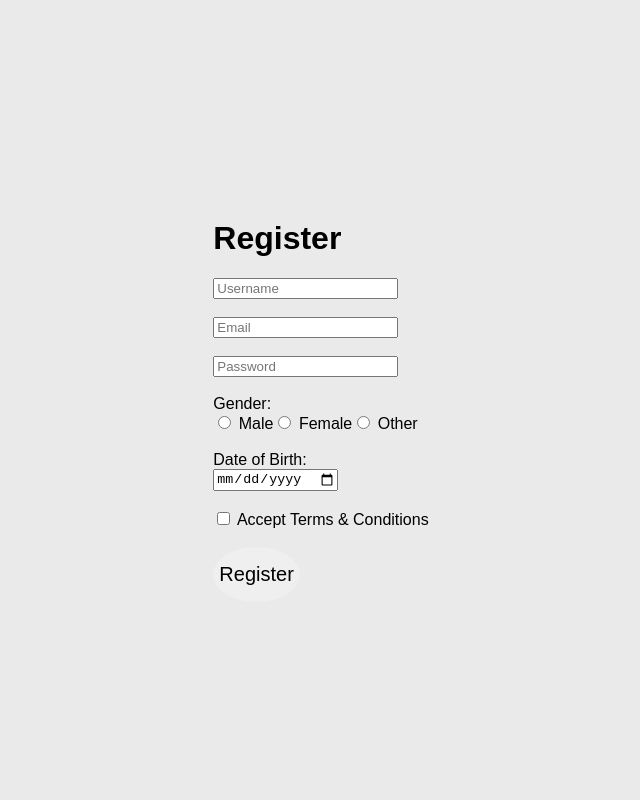
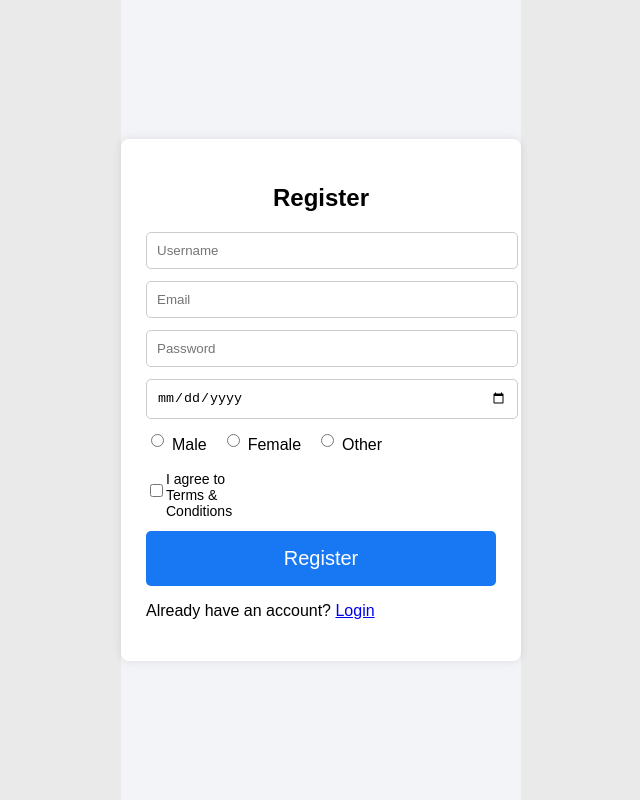
Before and after one commit to gowthami14883/socialmedia, a React (Vite) app: page /register in a window 1280 px wide. Shown: the whole page, without its empty margins (319-959 px from the left). Built offline with nearby package versions, Linux system fonts and the light colour scheme.

Commit message:
gowthami

```diff
--- a/src/AppRoutes.jsx
+++ b/src/AppRoutes.jsx
@@ -1,5 +1,4 @@
 import { Routes, Route } from "react-router-dom";
-
 import Home from "./page/home";
 import Login from "./page/login";
 import Register from "./page/registration";
@@ -10,6 +9,8 @@ function AppRoutes() {
       <Route path="/" element={<Home />} />
       <Route path="/login" element={<Login />} />
       <Route path="/register" element={<Register />} />
+
+
     </Routes>
   );
 }
--- a/src/page/home/index.jsx
+++ b/src/page/home/index.jsx
@@ -1,7 +1,23 @@
+import { Link } from "react-router-dom";
+
 function Home() {
   return (
-    <div>
+    <div style={{ padding: "20px" , background: "lightblue" }}>
       <h1>Home Page</h1>
+
+      <p>Welcome to our app</p>
+
+      <div style={{ marginTop: "20px" }}>
+        <Link to="/register" style={{ marginRight: "15px" , background: "orange" }}>
+          Register
+        </Link>
+
+        <Link to="/login" style={{marginRight: "15px", background: "lightpink"}}>
+          Login
+        </Link>
+
+
+      </div>
     </div>
   );
 }
--- a/src/page/login/index.jsx
+++ b/src/page/login/index.jsx
@@ -1,7 +1,21 @@
+import "./Login.css";
+import { Link } from "react-router-dom";
+
 function Login() {
   return (
-    <div>
-      <h1>Login Page</h1>
+    <div className="login-container">
+      <form className="login-form">
+        <h2>Login</h2>
+
+        <input type="email" placeholder="Email" />
+        <input type="password" placeholder="Password" />
+
+        <button type="submit">Login</button>
+
+        <p>
+          Don’t have an account? <Link to="/register">Register</Link>
+        </p>
+      </form>
     </div>
   );
 }
--- /dev/null
+++ b/src/page/login/login.css
@@ -0,0 +1,61 @@
+/* Login page container */
+.login-container {
+  min-height: 100vh;
+  display: flex;
+  justify-content: center;
+  align-items: center;
+  background: #eef1f5;
+}
+
+/* Login form */
+.login-form {
+  background: #ffffff;
+  padding: 30px;
+  width: 360px;
+  border-radius: 10px;
+  box-shadow: 0 8px 25px rgba(0, 0, 0, 0.1);
+}
+
+.login-form h2 {
+  text-align: center;
+  margin-bottom: 20px;
+  color: #2c3e50;
+}
+
+/* Input fields */
+.login-form input {
+  width: 100%;
+  padding: 10px;
+  margin-bottom: 15px;
+  border: 1px solid #ccc;
+  border-radius: 6px;
+  font-size: 14px;
+}
+
+/* Login button */
+.login-form button {
+  width: 100%;
+  padding: 10px;
+  background-color: #2ecc71;
+  border: none;
+  color: white;
+  font-size: 15px;
+  border-radius: 6px;
+  cursor: pointer;
+}
+
+.login-form button:hover {
+  background-color: #27ae60;
+}
+
+/* Register link */
+.login-form p {
+  text-align: center;
+  margin-top: 15px;
+  font-size: 14px;
+}
+
+.login-form a {
+  color: #2ecc71;
+  text-decoration: none;
+}
--- a/src/page/registration/index.jsx
+++ b/src/page/registration/index.jsx
@@ -1,84 +1,40 @@
-import { useState } from "react";
+import "./Register.css";
+import { Link } from "react-router-dom";
 
 function Register() {
-  const [formData, setFormData] = useState({
-    username: "",
-    email: "",
-    password: "",
-    gender: "",
-    dob: "",
-    terms: false
-  });
+  return (
+    <div className="register-container">
+      <form className="register-form">
+        <h2>Register</h2>
 
-  const handleChange = (e) => {
-    const { name, value, type, checked } = e.target;
+        <input type="text" placeholder="Username" />
+        <input type="email" placeholder="Email" />
+        <input type="password" placeholder="Password" />
 
-    setFormData({
-      ...formData,
-      [name]: type === "checkbox" ? checked : value
-    });
-  };
+        <input type="date" />
 
-  const handleSubmit = (e) => {
-    e.preventDefault();
-    console.log(formData);
-  };
+        <div className="gender-group">
+          <label>
+            <input type="radio" name="gender" value="male" /> Male
+          </label>
+          <label>
+            <input type="radio" name="gender" value="female" />Female
+          </label>
+          <label>
+            <input type="radio" name="gender" value="other" />Other
+          </label>
+        </div>
 
-  return (
-    <div>
-      <h1>Register</h1>
 
-      <form onSubmit={handleSubmit}>
-        <input
-          type="text"
-          name="username"
-          placeholder="Username"
-          onChange={handleChange}
-        />
-
-        <br /><br />
-
-        <input
-          type="email"
-          name="email"
-          placeholder="Email"
-          onChange={handleChange}
-        />
-
-        <br /><br />
-
-        <input
-          type="password"
-          name="password"
-          placeholder="Password"
-          onChange={handleChange}
-        />
-
-        <br /><br />
-
-        <label>Gender:</label>
-        <br />
-        <input type="radio" name="gender" value="male" onChange={handleChange} /> Male
-        <input type="radio" name="gender" value="female" onChange={handleChange} /> Female
-        <input type="radio" name="gender" value="other" onChange={handleChange} /> Other
-
-        <br /><br />
-
-        <label>Date of Birth:</label>
-        <br />
-        <input type="date" name="dob" onChange={handleChange} />
-
-        <br /><br />
-
-        <input
-          type="checkbox"
-          name="terms"
-          onChange={handleChange}
-        /> Accept Terms & Conditions
-
-        <br /><br />
+        <div className="terms">
+          <input type="checkbox" id="terms" />
+          <label htmlFor="terms">I agree to Terms & Conditions</label>
+        </div>
 
         <button type="submit">Register</button>
+        <p>
+          Already have an account? <Link to="/login">Login</Link>
+        </p>
       </form>
     </div>
   );
--- /dev/null
+++ b/src/page/registration/register.css
@@ -0,0 +1,72 @@
+.register-container {
+  min-height: 100vh;
+  display: flex;
+  justify-content: center;
+  align-items: center;
+  background-color: #f2f4f7;
+}
+
+.register-form {
+  background: white;
+  padding: 25px;
+  width: 350px;
+  border-radius: 8px;
+  box-shadow: 0 0 10px rgba(0,0,0,0.1);
+}
+
+.register-form h2 {
+  text-align: center;
+  margin-bottom: 20px;
+}
+
+.register-form input {
+  width: 100%;
+  padding: 10px;
+  margin-bottom: 12px;
+  border: 1px solid #ccc;
+  border-radius: 5px;
+}
+
+.gender-group {
+  display: flex;
+  gap: 15px;
+  margin-bottom: 12px;
+}
+
+.gender-group label {
+  display: flex;
+  align-items: center;
+  gap: 5px;
+  cursor: pointer;
+}
+
+
+.terms {
+  display: flex;
+  align-items: center;
+  gap: 0px;
+  margin-top: 0;
+  margin-bottom: 12px;
+  padding-right: 90%;
+}
+
+.terms label {
+  margin: 0;
+  font-size: 14px;
+  cursor: pointer;
+}
+
+
+.register-form button {
+  width: 100%;
+  padding: 10px;
+  background-color: #1877f2;
+  color: white;
+  border: none;
+  border-radius: 5px;
+  cursor: pointer;
+}
+
+.register-form button:hover {
+  background-color: #155dc4;
+}
```
